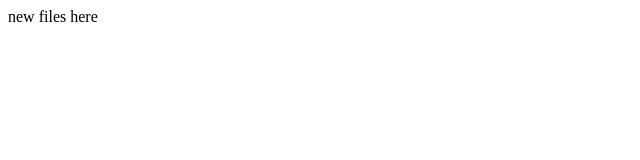
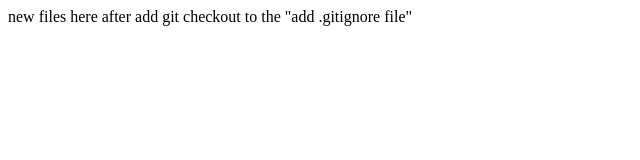
Before and after one commit to ahmed-elkhalily/git-test-roject, a plain HTML site: page index.html in a window 1280 px wide. Shown: the whole page, without its empty margins (0-640 px from the left). Drawn offline with Linux system fonts and the light colour scheme.

Commit message:
after checkout to the 'add gitignore file'

```diff
--- a/index.html
+++ b/index.html
@@ -9,7 +9,7 @@
 
 <body>
   new files here
-
+  after add git checkout to the "add .gitignore file"
 </body>
 
 </html>
```
